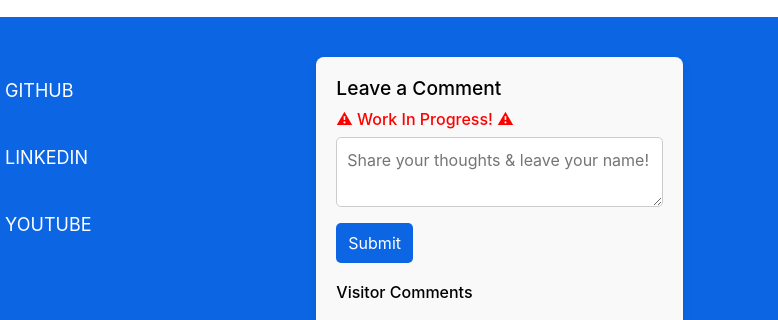
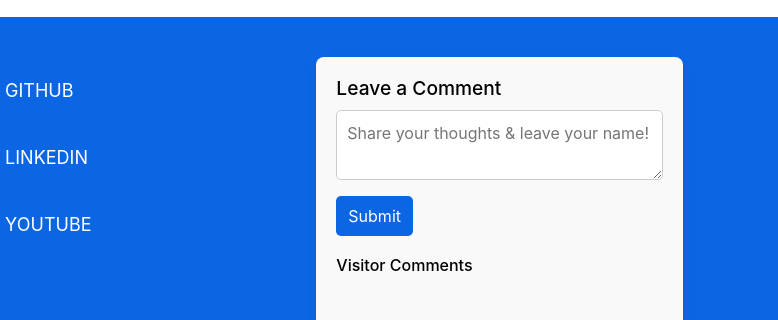
Before and after one commit to shyde7/Portfolio-Website, a website: page index.html in a window 1280 px wide. Shown: the part 3936-4256 px from the top of the page, 502-1280 px from the left. Drawn offline with nearby package versions, Linux system fonts and the light colour scheme; no server answers.

Commit message:
remove WIP

```diff
--- a/index.html
+++ b/index.html
@@ -377,8 +377,7 @@ id="contact"
     <!-- Comment Section at the top -->
     <div class="comment-section">
       <h5>Leave a Comment</h5>
-      <h6 style = "color:red"> &#9888; Work In Progress! &#9888;</h6>
-      <textarea id="comment-input" placeholder="Share your thoughts & leave your name!" rows="2"></textarea>
+    <textarea id="comment-input" placeholder="Share your thoughts & leave your name!" rows="2"></textarea>
       <button id="submit-comment-btn" class="btn">Submit</button>
       <div id="comment-display-section">
         <h6 class="visitor-cmt-title">Visitor Comments</h6>
```
